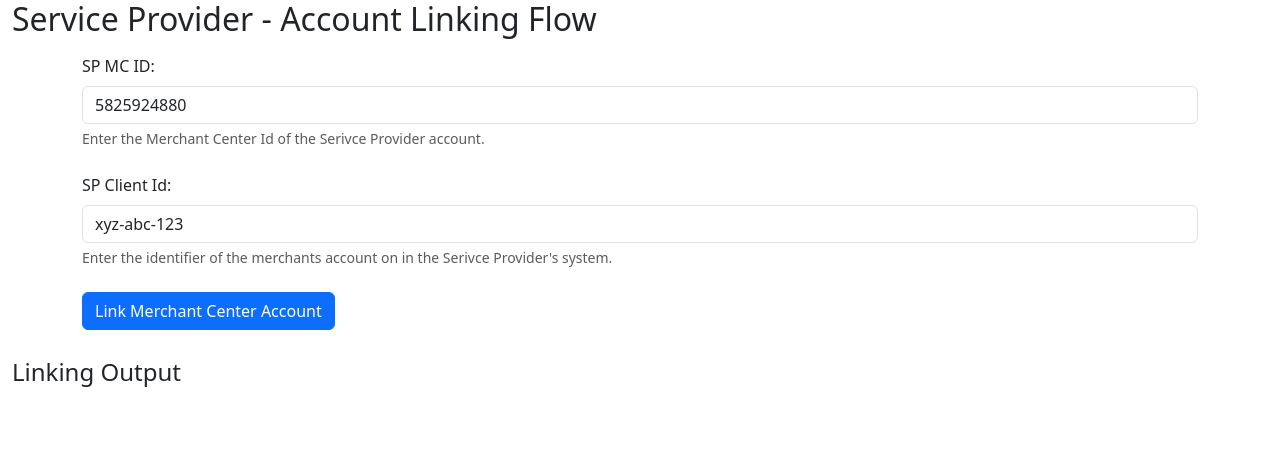
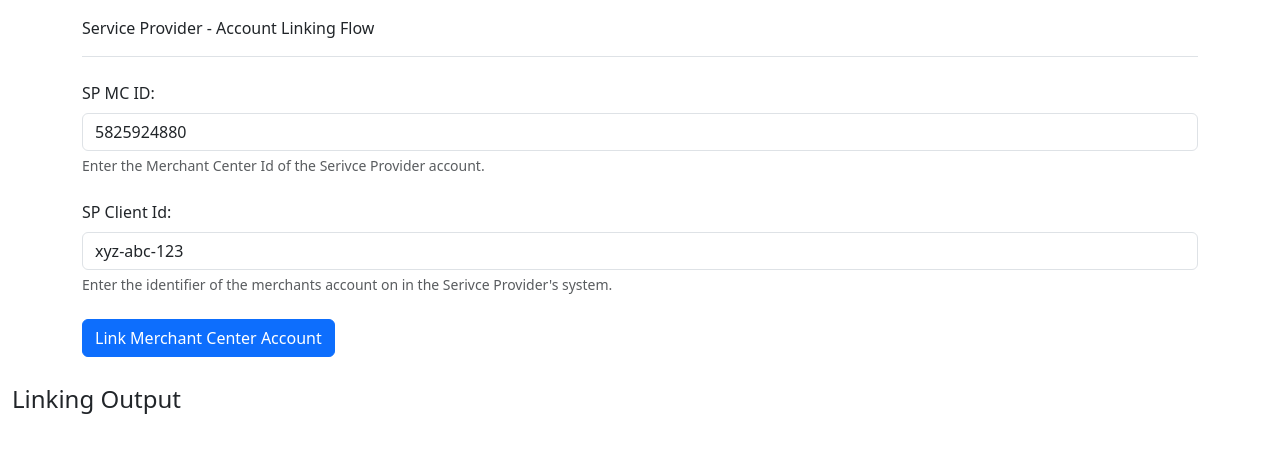
Before and after one commit to dwdii/dwdii.github.io, a Jekyll site: the page sp2/index.html, which Jekyll copies as it is, in a window 1280 px wide. Shown: the top 453 px of the page. Built offline with Jekyll 4.4.1, drawn with Linux system fonts in a browser that asks for light colours.

Commit message:
Update header for Service Provider account linking

```diff
--- a/sp2/index.html
+++ b/sp2/index.html
@@ -9,7 +9,9 @@
 </head>
 <body>
 <div class="container-xxl mt-7 pt-7">
-	<h2 class="mb-3">Service Provider - Account Linking Flow</h2>
+	<div class="container">
+		<header class="d-flex flex-wrap py-3 mb-4 border-bottom">Service Provider - Account Linking Flow</header>
+	</div>
 
 	<fieldset>
 		<div class="container-md">
```
